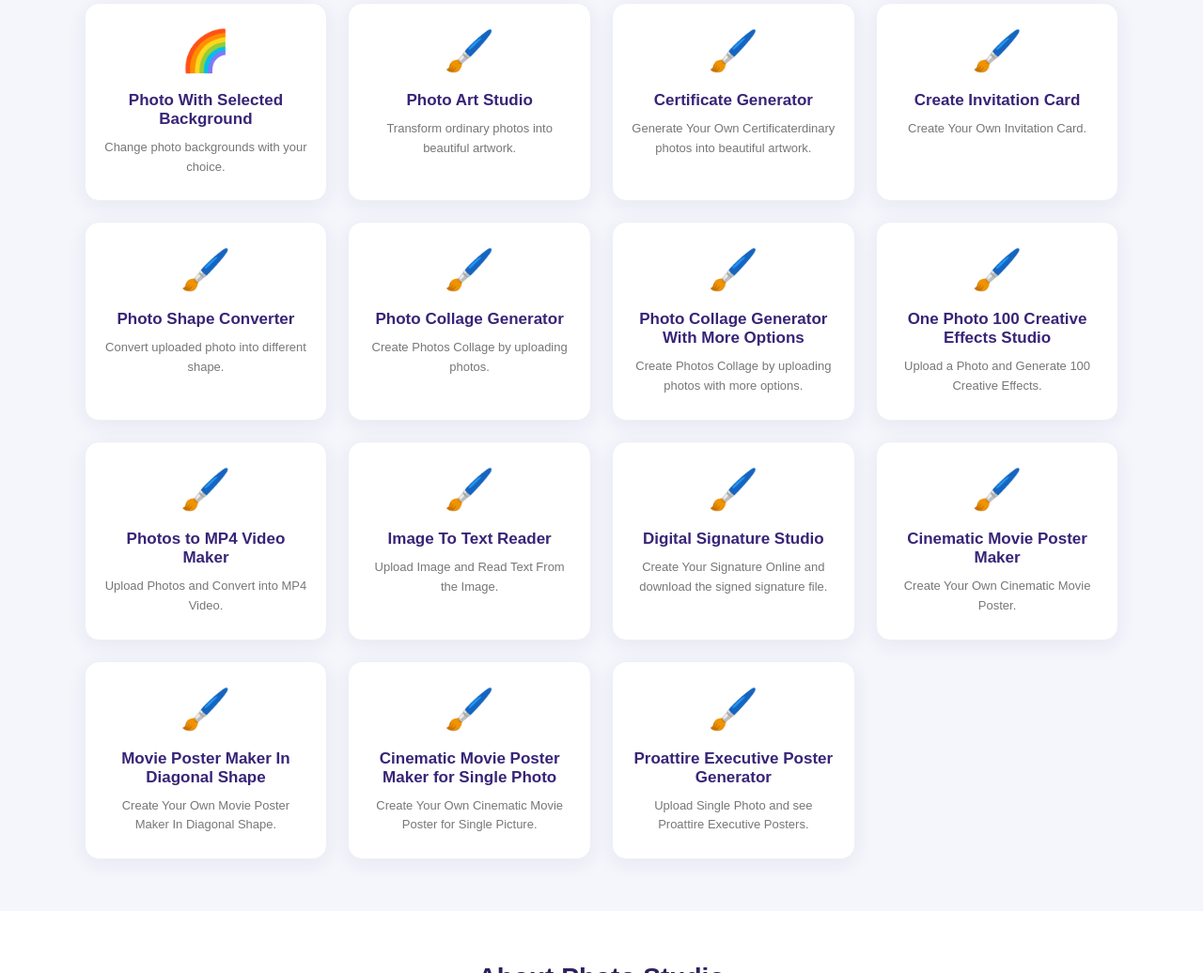
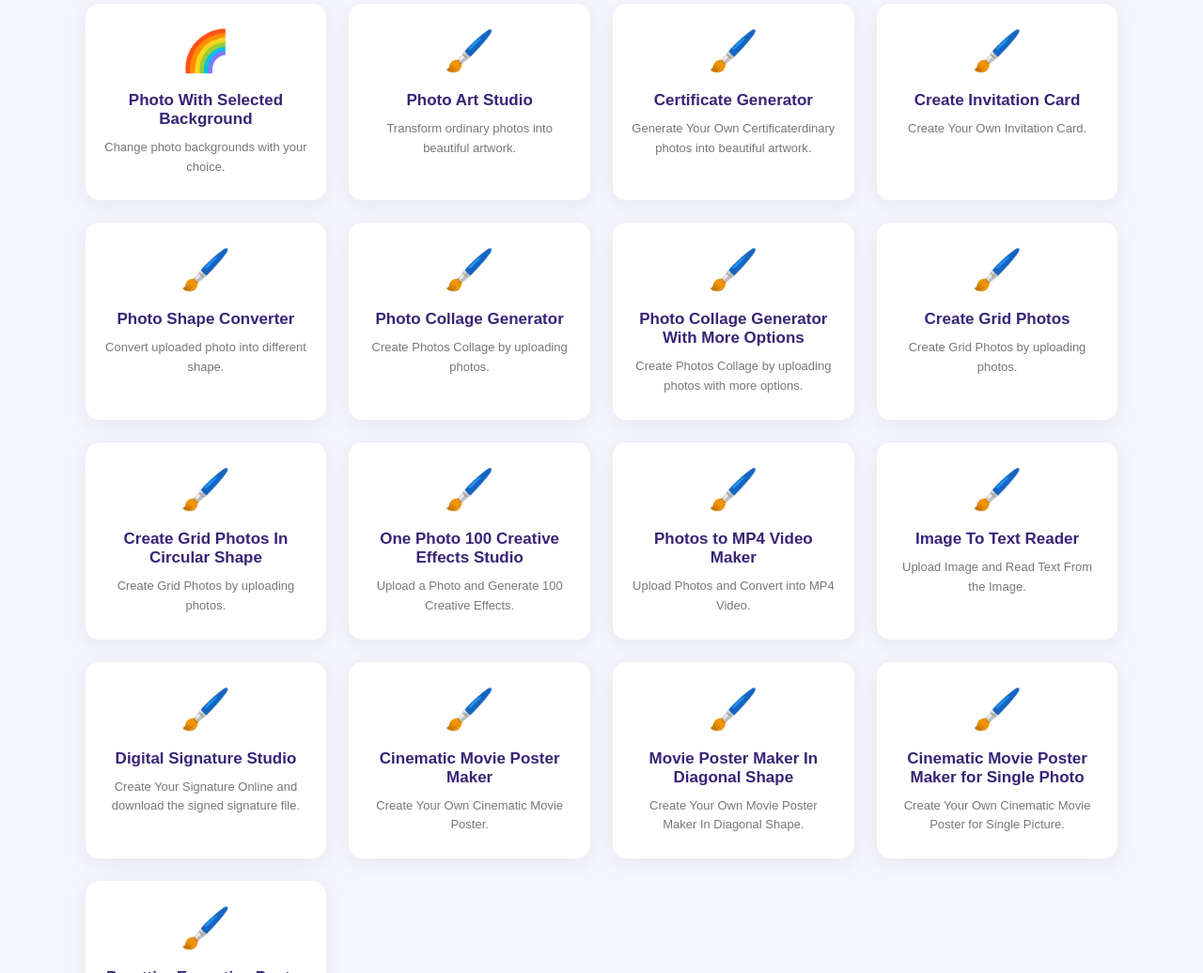
Before and after one commit to ashutoshvpujari1-pixel/photo-studio, a plain HTML site: page index.html in a window 1280 px wide. Shown: the part 1383-2419 px from the top of the page at 94% size. Drawn offline with Linux system fonts and the light colour scheme.

Commit message:
Update index.html

```diff
--- a/index.html
+++ b/index.html
@@ -512,6 +512,18 @@ footer a {
             <p>Create Photos Collage by uploading photos with more options.</p>
         </a>
 
+	<a class="tool-card" href="create_grid_photos.html">
+            <div class="tool-icon">🖌️</div>
+            <h3>Create Grid Photos</h3>
+            <p>Create Grid Photos by uploading photos.</p>
+        </a>
+
+	<a class="tool-card" href="Create_Grid_Photos_Circular_Shape.html">
+            <div class="tool-icon">🖌️</div>
+            <h3>Create Grid Photos In Circular Shape</h3>
+            <p>Create Grid Photos by uploading photos.</p>
+        </a>
+
 	<a class="tool-card" href="One_Photo_100_Creative_Effects_Studio.html">
             <div class="tool-icon">🖌️</div>
             <h3>One Photo 100 Creative Effects Studio</h3>
```
